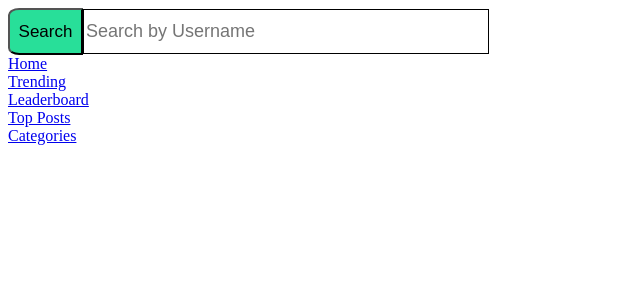
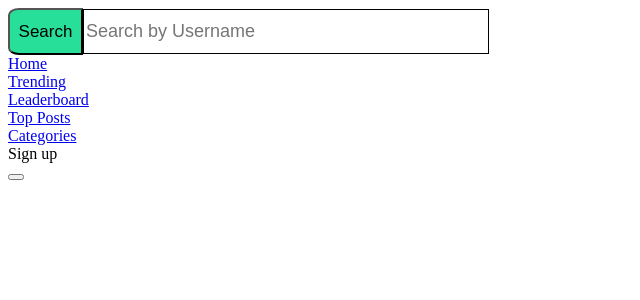
Before and after one commit to littlepotato123/Project-Share, a React (Create React App) app in the folder project-share/: page /auth in a window 1280 px wide. Shown: the top 300 px of the page, without its empty margins (0-640 px from the left). Built offline with nearby package versions, Linux system fonts and the light colour scheme.

Commit message:
Added Gitignore

```diff
--- a/project-share/src/Pages/Authentication/Auth.js
+++ b/project-share/src/Pages/Authentication/Auth.js
@@ -1,4 +1,4 @@
-import React, { useState } from 'react'
+import React, { useEffect, useState } from 'react'
 import Login from './Login';
 import SignUp from './SignUp';
 
@@ -9,9 +9,24 @@ const Auth = () => {
         <SignUp />
     )
 
+    if(auth) {
+        authVar = (
+            <SignUp />
+        )
+    } else {
+        authVar = (
+            <Login />
+        )
+    }
+
+    useEffect(() => {
+
+    })
+
     return (
         <div>
-            {}
+            {authVar}
+        <button onClick={() => setAuth(!auth)}>{}</button>
         </div>
     )
 }
```
